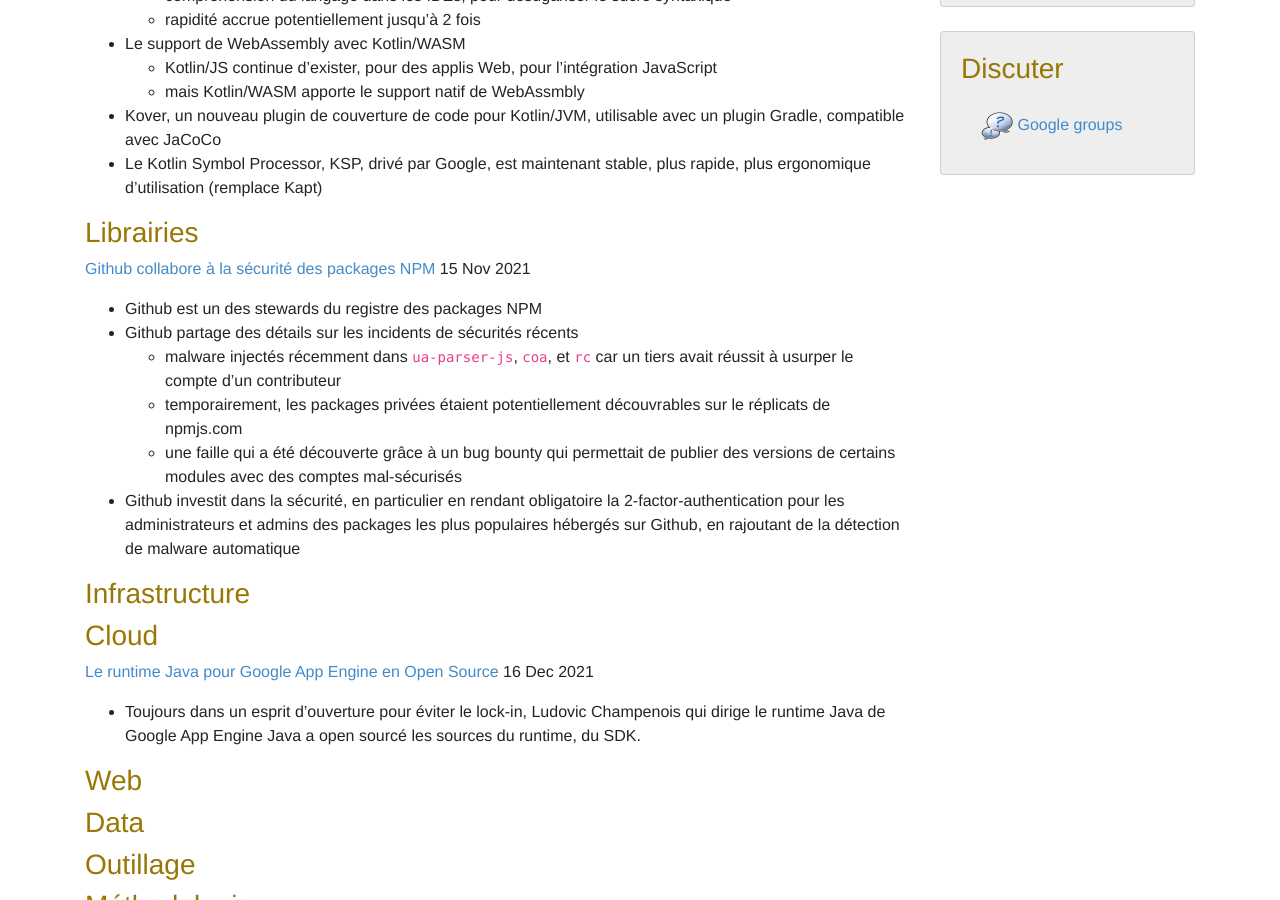
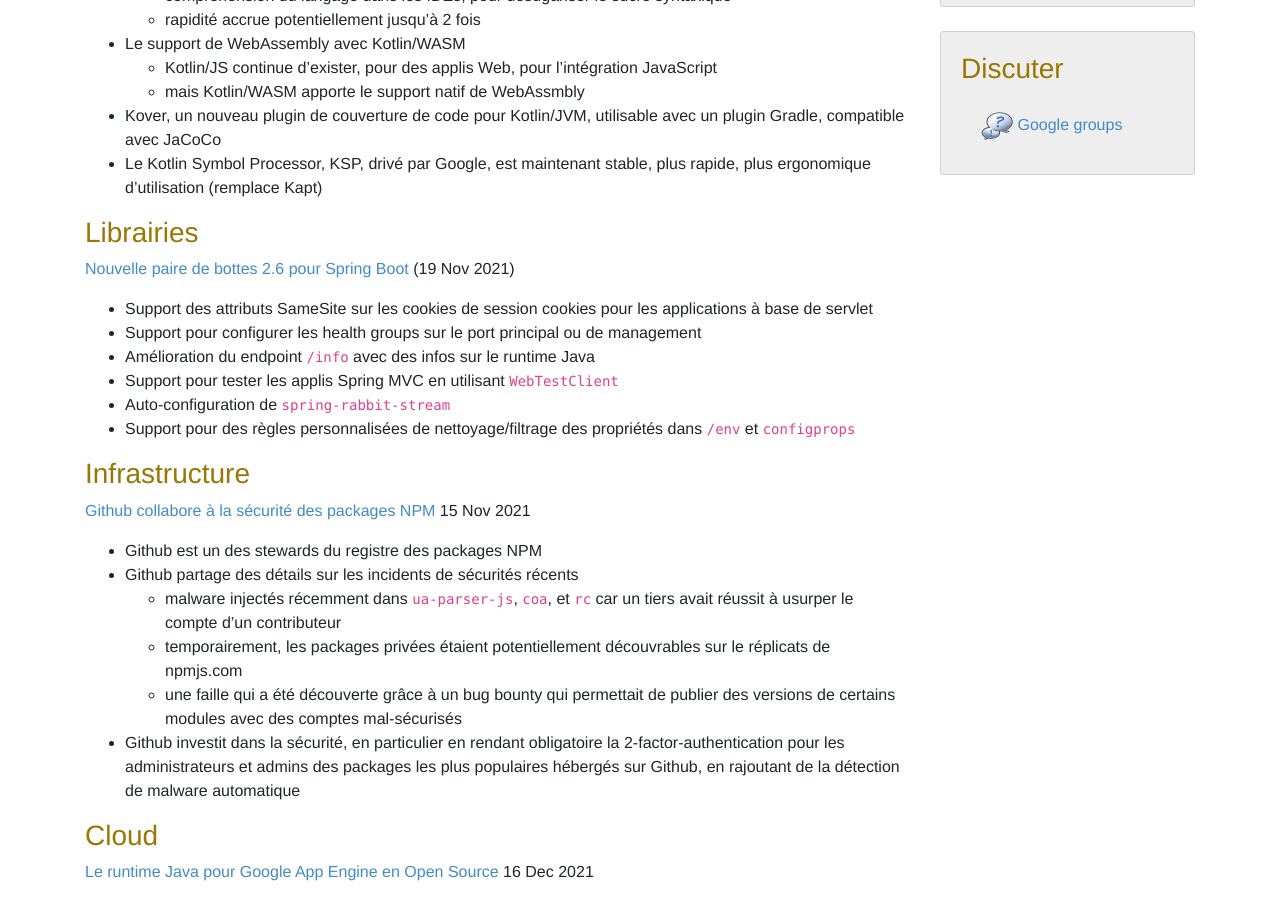
Before and after one commit to lescastcodeurs/lescastcodeurs.com, a Jekyll site: the page built from _posts/2021-12-20-lcc-269-la-la-log4j.md, in a window 1280 px wide and 900 px high, scrolled down 838 px. Built offline with Jekyll 4.4.1, drawn with Linux system fonts in a browser that asks for light colours; comment, search, counter and statistics services are not loaded.

Commit message:
Sortie de Spring Boot 2.6

```diff
--- a/_posts/2021-12-20-lcc-269-la-la-log4j.md
+++ b/_posts/2021-12-20-lcc-269-la-la-log4j.md
@@ -43,6 +43,19 @@ Téléchargement de l’épisode [LesCastCodeurs-Episode-269.mp3](https://traffi
 
 ### Librairies
 
+[Nouvelle paire de bottes 2.6 pour Spring Boot](https://spring.io/blog/2021/11/19/spring-boot-2-6-is-now-available) (19 Nov 2021)
+
+* Support des attributs SameSite sur les cookies de session cookies pour les applications à base de servlet
+* Support pour configurer les health groups sur le port principal ou de management
+* Amélioration du endpoint `/info` avec des infos sur le runtime Java
+* Support pour tester les applis Spring MVC en utilisant `WebTestClient`
+* Auto-configuration de `spring-rabbit-stream`
+* Support pour des règles personnalisées de nettoyage/filtrage des propriétés dans `/env` et `configprops`
+
+
+
+### Infrastructure
+
 [Github collabore à la sécurité des packages NPM](https://github.blog/2021-11-15-githubs-commitment-to-npm-ecosystem-security/) 15 Nov 2021
 
 * Github est un des stewards du registre des packages NPM
```
Also changed, not shown: other parts of _posts/2021-12-20-lcc-269-la-la-log4j.md (+0 -4 lines).
